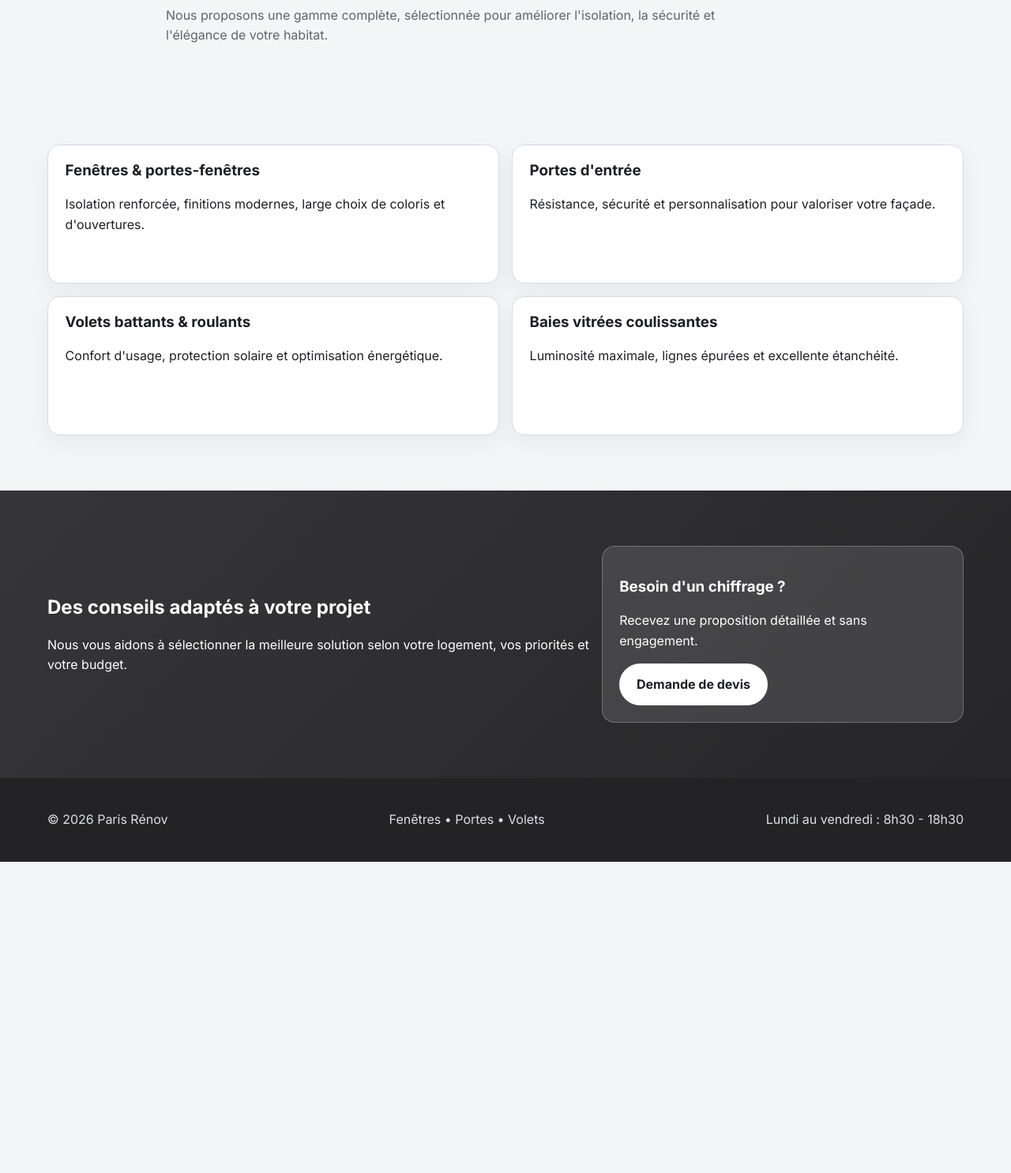
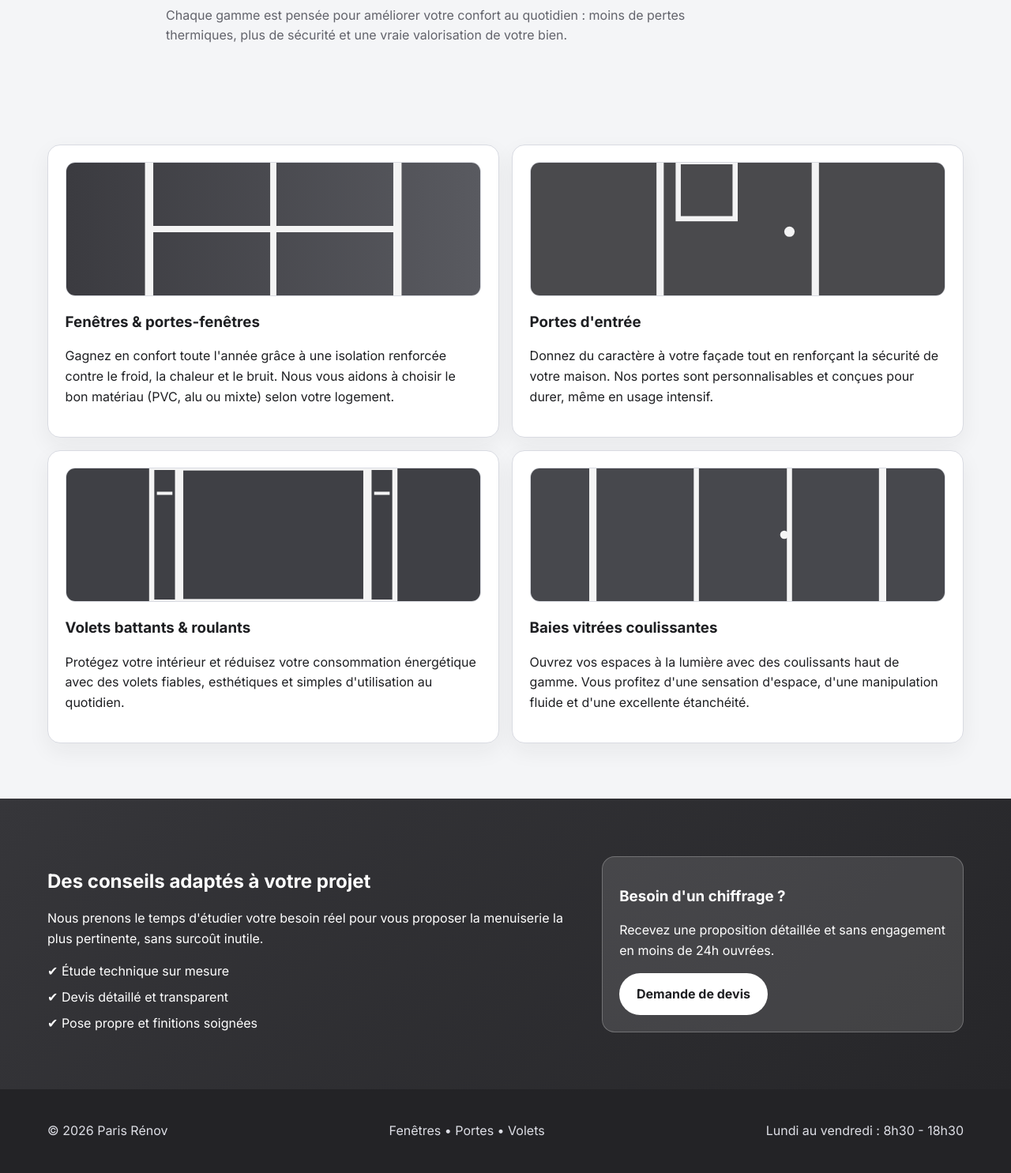
Before and after one commit to Yani93/Yani, a plain HTML site: page menuiseries.html in a window 1280 px wide. Shown: the part 380-1865 px from the top of the page at 79% size. Before the commit the page ends 1471 px from the top, so only its background shows below. Drawn offline with Linux system fonts and the light colour scheme.

Commit message:
Mettre à jour contact et enrichir la page menuiseries avec visuels

```diff
--- a/menuiseries.html
+++ b/menuiseries.html
@@ -43,10 +43,10 @@
       <section class="page-hero">
         <div class="container narrow">
           <p class="eyebrow">Nos solutions</p>
-          <h1>Des menuiseries performantes et esthétiques</h1>
+          <h1>Des menuiseries performantes, esthétiques et durables</h1>
           <p>
-            Nous proposons une gamme complète, sélectionnée pour améliorer l'isolation, la sécurité et
-            l'élégance de votre habitat.
+            Chaque gamme est pensée pour améliorer votre confort au quotidien : moins de pertes thermiques,
+            plus de sécurité et une vraie valorisation de votre bien.
           </p>
         </div>
       </section>
@@ -54,20 +54,39 @@
       <section class="section">
         <div class="container grid-2">
           <article class="card card-service">
+            <img class="service-media" src="images/fenetres.svg" alt="Fenêtres et portes-fenêtres" />
             <h3>Fenêtres & portes-fenêtres</h3>
-            <p>Isolation renforcée, finitions modernes, large choix de coloris et d'ouvertures.</p>
+            <p>
+              Gagnez en confort toute l'année grâce à une isolation renforcée contre le froid, la chaleur et le bruit.
+              Nous vous aidons à choisir le bon matériau (PVC, alu ou mixte) selon votre logement.
+            </p>
           </article>
+
           <article class="card card-service">
+            <img class="service-media" src="images/portes.svg" alt="Portes d'entrée sécurisées" />
             <h3>Portes d'entrée</h3>
-            <p>Résistance, sécurité et personnalisation pour valoriser votre façade.</p>
+            <p>
+              Donnez du caractère à votre façade tout en renforçant la sécurité de votre maison.
+              Nos portes sont personnalisables et conçues pour durer, même en usage intensif.
+            </p>
           </article>
+
           <article class="card card-service">
+            <img class="service-media" src="images/volets.svg" alt="Volets battants et roulants" />
             <h3>Volets battants & roulants</h3>
-            <p>Confort d'usage, protection solaire et optimisation énergétique.</p>
+            <p>
+              Protégez votre intérieur et réduisez votre consommation énergétique avec des volets fiables,
+              esthétiques et simples d'utilisation au quotidien.
+            </p>
           </article>
+
           <article class="card card-service">
+            <img class="service-media" src="images/baies.svg" alt="Baies vitrées coulissantes" />
             <h3>Baies vitrées coulissantes</h3>
-            <p>Luminosité maximale, lignes épurées et excellente étanchéité.</p>
+            <p>
+              Ouvrez vos espaces à la lumière avec des coulissants haut de gamme.
+              Vous profitez d'une sensation d'espace, d'une manipulation fluide et d'une excellente étanchéité.
+            </p>
           </article>
         </div>
       </section>
@@ -77,13 +96,18 @@
           <div>
             <h2>Des conseils adaptés à votre projet</h2>
             <p>
-              Nous vous aidons à sélectionner la meilleure solution selon votre logement, vos priorités et
-              votre budget.
+              Nous prenons le temps d'étudier votre besoin réel pour vous proposer la menuiserie la plus pertinente,
+              sans surcoût inutile.
             </p>
+            <ul class="check-list">
+              <li>✔ Étude technique sur mesure</li>
+              <li>✔ Devis détaillé et transparent</li>
+              <li>✔ Pose propre et finitions soignées</li>
+            </ul>
           </div>
           <aside class="cta-panel">
             <h3>Besoin d'un chiffrage ?</h3>
-            <p>Recevez une proposition détaillée et sans engagement.</p>
+            <p>Recevez une proposition détaillée et sans engagement en moins de 24h ouvrées.</p>
             <a class="btn btn-light" href="contact.html#devis">Demande de devis</a>
           </aside>
         </div>
--- a/styles.css
+++ b/styles.css
@@ -291,6 +291,28 @@ body {
   min-height: 176px;
 }
 
+
+.service-media {
+  width: 100%;
+  height: 170px;
+  object-fit: cover;
+  border-radius: 12px;
+  margin-bottom: 0.9rem;
+  border: 1px solid var(--line);
+}
+
+.contact-info a {
+  color: var(--primary);
+  font-weight: 600;
+  text-decoration: none;
+}
+
+.form-note {
+  margin: 0.2rem 0 0;
+  font-size: 0.84rem;
+  color: var(--muted);
+}
+
 .section-dark {
   background: linear-gradient(135deg, #36363a, #262629);
   color: var(--white);
```
Also changed, not shown: contact.html (+18 -11 lines), images/baies.svg (added), images/fenetres.svg (added), images/portes.svg (added), images/volets.svg (added).
